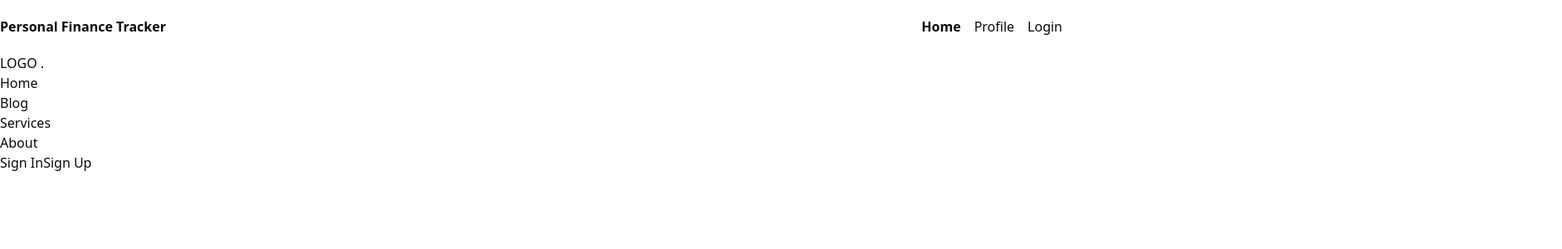
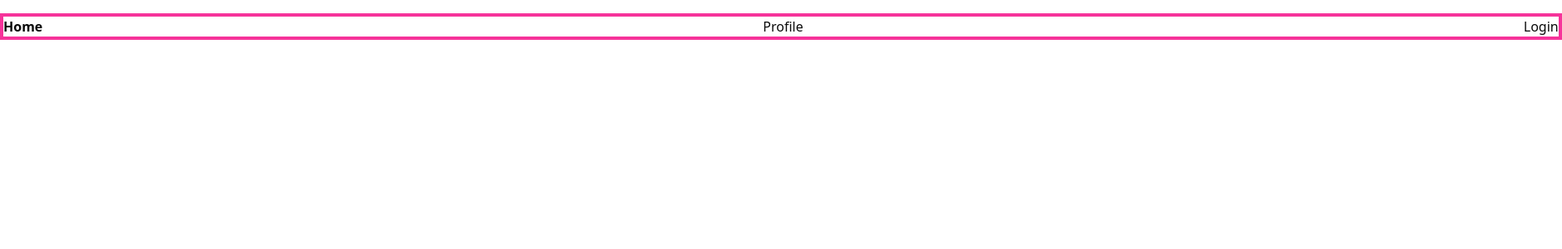
Before and after one commit to T3anon/PersonalFinanceTracker, a Next.js app: page / in a window 1280 px wide. Shown: the top 300 px of the page at 83% size, 1882 px wide, since content can reach past the window. Built offline with nearby package versions, Linux system fonts and the light colour scheme.

Commit message:
Changed main page - update later, test nav func

```diff
--- a/app/page.tsx
+++ b/app/page.tsx
@@ -3,27 +3,9 @@ import Nav from "@/components/nav";
 
 export default function Home() {
   return (
-    <body>
-        <Nav items={[{href:"/",label:"Home"},{href:"/profile",label:"Profile"},{href:"/login",label:"Login"}]} />
+    <div>
+    <Nav items={[{href:"/",label:"Home"},{href:"/profile",label:"Profile"},{href:"/login",label:"Login"}]} />
+    </div>
 
-            <div className="nav-logo">
-                <p>LOGO .</p>
-            </div>
-            <div className="nav-menu">
-                <ul>
-                    <li><a href="#" className="link">Home</a></li>
-                    <li><a href="#" className="link">Blog</a></li>
-                    <li><a href="#" className="link">Services</a></li>
-                    <li><a href="#" className="link">About</a></li>
-                </ul>
-            </div>
-            <div className="nav-button">
-                <button className="btn" id="loginBtn">Sign In</button>
-                <button className="btn" id="registerBtn">Sign Up</button>
-            </div>
-            <div className="menu-btn">
-
-            </div>
-    </body>
   );
 }
--- a/components/nav.tsx
+++ b/components/nav.tsx
@@ -6,8 +6,8 @@ export default function Nav({ items }:{ items:{href:string;label:string}[] }){
   return (
     <header className="nav">
       <nav className="container flex items-center justify-between h-16">
-        <Link href="/" prefetch className="font-bold">Personal Finance Tracker</Link>
-        <div className="flex gap-4">
+        {/* <Link href="/" prefetch className="font-bold">Personal Finance Tracker</Link> */}
+        <div className="flex gap-217 border-4 border-pink-500">
           {items.map(it => (
             <Link key={it.href} href={it.href} prefetch className={`hover:underline ${pathname===it.href ? "font-semibold" : ""}`}>
               {it.label}
```
